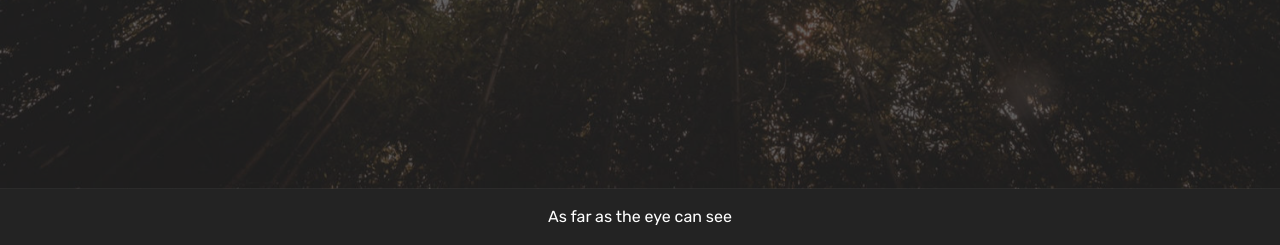
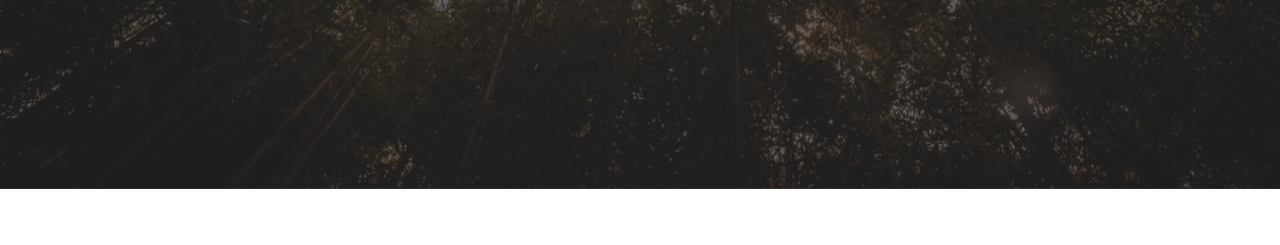
Before and after one commit to loganddamon/damondevelopments, a plain HTML site: page index.html in a window 1280 px wide. Shown: the part 611-856 px from the top of the page. After the commit the page ends 800 px from the top, so only its background shows below. Drawn offline with Linux system fonts and the light colour scheme.

Commit message:
create github pages

```diff
--- a/assets/mobirise/css/mbr-additional.css
+++ b/assets/mobirise/css/mbr-additional.css
@@ -1432,8 +1432,3 @@ body {
     width: 100% !important;
   }
 }
-.cid-rUyi5wLphu {
-  padding-top: 15px;
-  padding-bottom: 15px;
-  background-color: #232323;
-}
--- a/index.html
+++ b/index.html
@@ -45,23 +45,8 @@
     </div>
 </section>
 
-<section class="engine"><a href="https://mobirise.info/d">free website maker</a></section><section once="footers" class="cid-rUyi5wLphu" id="footer6-4">
 
-
-
-
-
-    <div class="container">
-        <div class="media-container-row align-center mbr-white">
-            <div class="col-12">
-                <p class="mbr-text mb-0 mbr-fonts-style display-7">As far as the eye can see</p>
-            </div>
-        </div>
-    </div>
-</section>
-
-
-  <script src="assets/web/assets/jquery/jquery.min.js"></script>
+  <section class="engine"><a href="https://mobirise.info/d">web maker</a></section><script src="assets/web/assets/jquery/jquery.min.js"></script>
   <script src="assets/popper/popper.min.js"></script>
   <script src="assets/tether/tether.min.js"></script>
   <script src="assets/bootstrap/js/bootstrap.min.js"></script>
```
Also changed, not shown: 1 other file.
